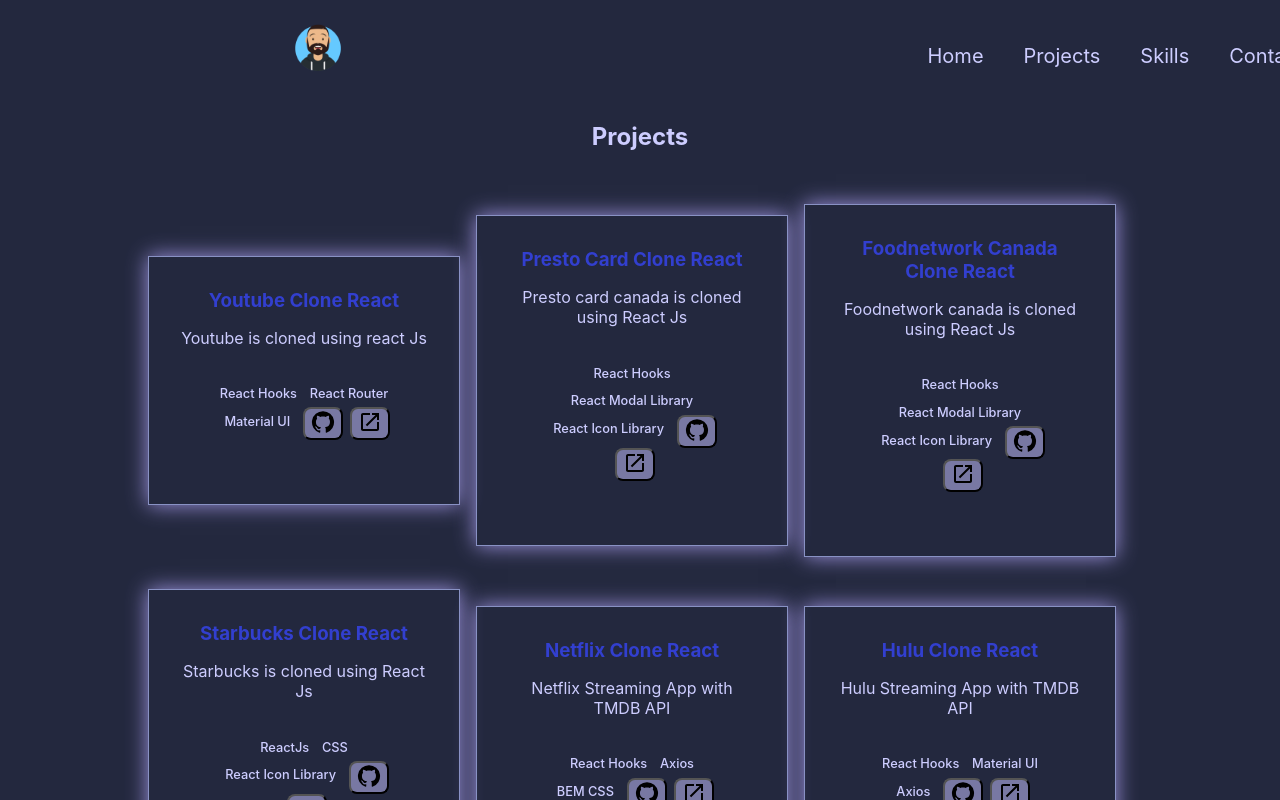
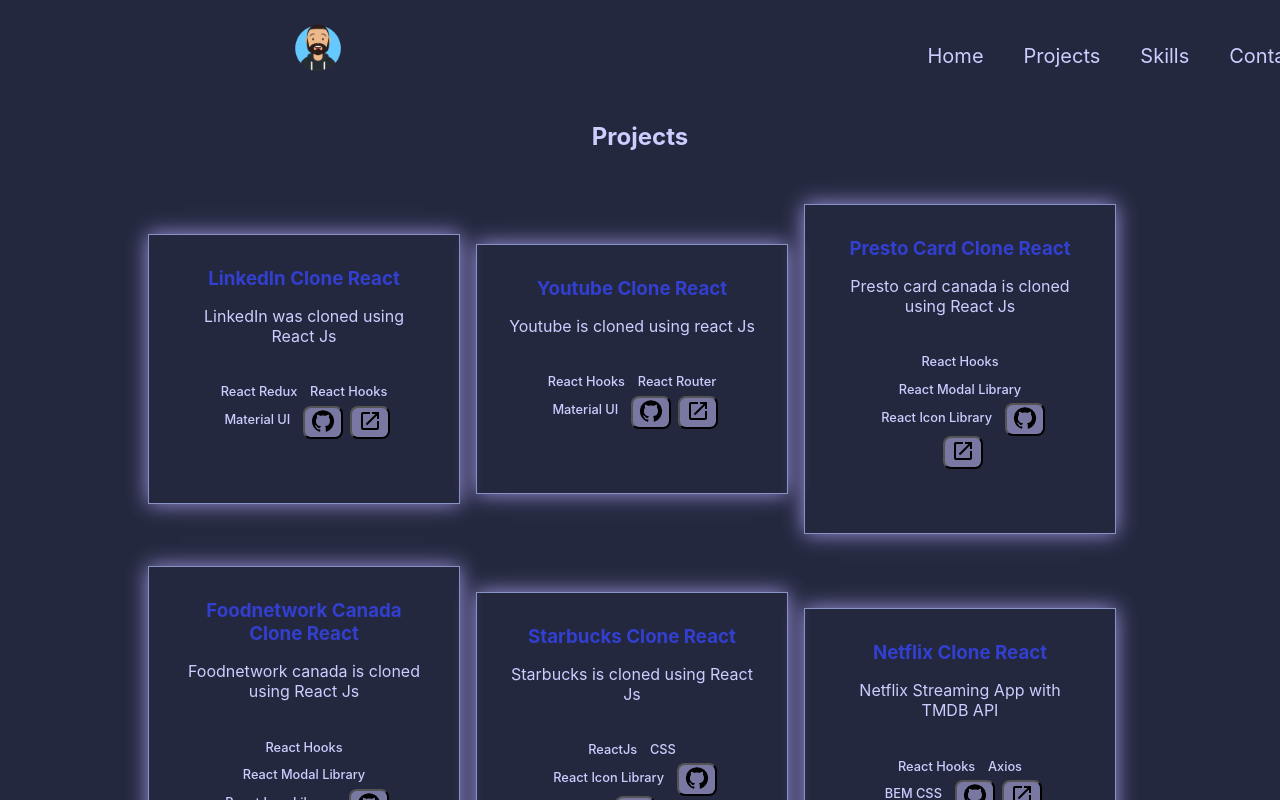
Before and after one commit to vinaykumar785557/portfolio-react, a React (Create React App) app: page /projects in a window 1280 px wide. Shown: the top 800 px of the page. Built offline with nearby package versions, Linux system fonts and the light colour scheme.

Commit message:
added linkedin clone to personal projects page

```diff
--- a/src/data.js
+++ b/src/data.js
@@ -15,6 +15,12 @@
 };
 
 const projects = [
+	{
+		name: 'LinkedIn Clone React',
+		description: 'LinkedIn was cloned using React Js',
+		stack: ['React Redux', 'React Hooks', 'Material UI'],
+		sourceCode: 'https://github.com/vinaykumar785557/linkedin-clone-react',
+	},
 	{
 		name: 'Youtube Clone React',
 		description: 'Youtube is cloned using react Js',
```
